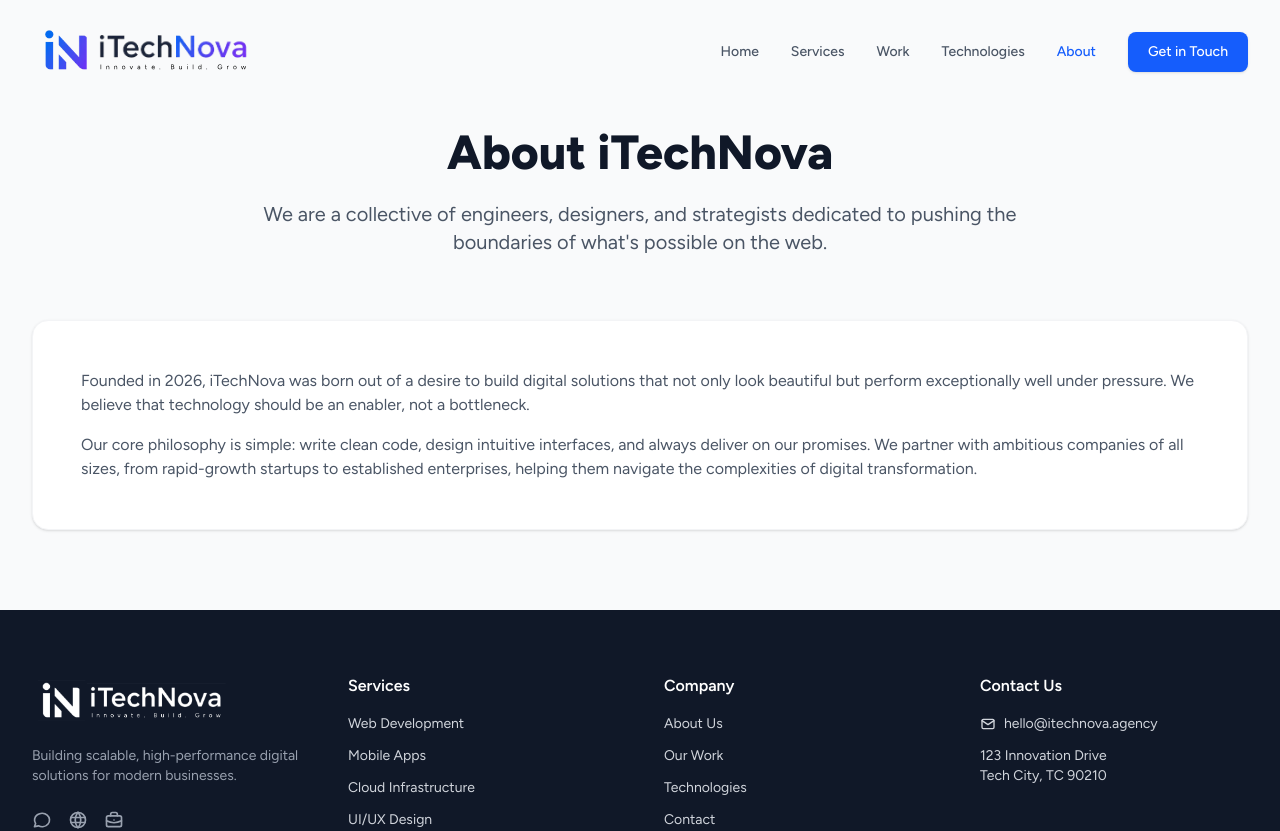
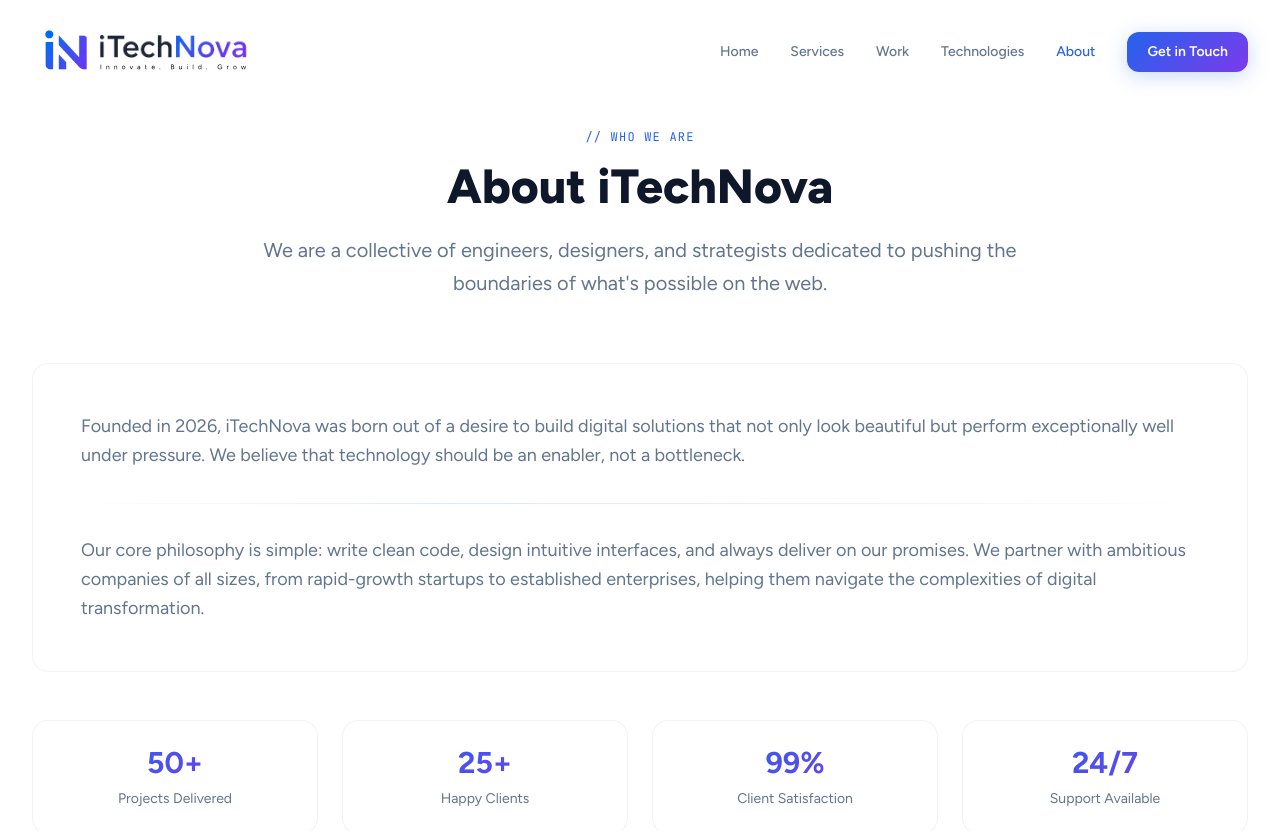
Before and after one commit to amrgunaweera/web-agency, a React (Vite) app: page /about in a window 1280 px wide. Shown: the top 831 px of the page. Built offline with nearby package versions, Linux system fonts and the light colour scheme.

Commit message:
theme update

```diff
--- a/index.html
+++ b/index.html
@@ -5,9 +5,10 @@
   <meta charset="UTF-8" />
   <link rel="icon" type="image/svg+xml" href="/favicon.ico" />
   <meta name="viewport" content="width=device-width, initial-scale=1.0" />
+  <meta name="theme-color" content="#ffffff" />
   <link rel="preconnect" href="https://fonts.googleapis.com">
   <link rel="preconnect" href="https://fonts.gstatic.com" crossorigin>
-  <link href="https://fonts.googleapis.com/css2?family=Figtree:ital,wght@0,300..900;1,300..900&display=swap"
+  <link href="https://fonts.googleapis.com/css2?family=Figtree:ital,wght@0,300..900;1,300..900&family=JetBrains+Mono:wght@400;500;600&display=swap"
     rel="stylesheet">
   <title>iTechNova | Modern Technology Agency</title>
   <meta name="description" content="We build scalable, high-performance web applications and digital solutions." />
--- a/src/App.tsx
+++ b/src/App.tsx
@@ -14,7 +14,7 @@
   const location = useLocation()
 
   return (
-    <div className="flex flex-col min-h-screen bg-gray-50 text-gray-900 font-sans">
+    <div className="flex flex-col min-h-screen bg-white text-slate-800 font-sans">
       <Navbar />
       <main className="flex-grow">
         <AnimatePresence mode="wait">
--- a/src/components/layout/Footer.tsx
+++ b/src/components/layout/Footer.tsx
@@ -3,7 +3,10 @@
 
 export function Footer() {
   return (
-    <footer className="bg-gray-900 text-gray-300 py-12 lg:py-16">
+    <footer className="relative bg-slate-900 text-slate-400 py-12 lg:py-16">
+      {/* Glow top border */}
+      <div className="absolute top-0 left-0 right-0 h-px bg-gradient-to-r from-transparent via-primary/30 to-transparent" />
+
       <div className="max-w-7xl mx-auto px-4 sm:px-6 lg:px-8">
         <div className="grid grid-cols-1 md:grid-cols-4 gap-12">
 
@@ -11,50 +14,51 @@
             <Link to="/" className="flex items-center gap-2 mb-4">
               <img src="/logo white.png" alt="iTechNova" className="h-12 md:h-14 w-auto object-contain" />
             </Link>
-            <p className="text-sm text-gray-400 mb-6">
+            <p className="text-sm text-slate-500 mb-6">
               Building scalable, high-performance digital solutions for modern businesses.
             </p>
             <div className="flex space-x-4">
-              <a href="#" className="text-gray-400 hover:text-white transition-colors"><IconMessageCircle className="w-5 h-5" /></a>
-              <a href="#" className="text-gray-400 hover:text-white transition-colors"><IconWorld className="w-5 h-5" /></a>
-              <a href="#" className="text-gray-400 hover:text-white transition-colors"><IconBriefcase className="w-5 h-5" /></a>
+              <a href="#" className="text-slate-500 hover:text-primary-light transition-colors duration-300"><IconMessageCircle className="w-5 h-5" /></a>
+              <a href="#" className="text-slate-500 hover:text-primary-light transition-colors duration-300"><IconWorld className="w-5 h-5" /></a>
+              <a href="#" className="text-slate-500 hover:text-primary-light transition-colors duration-300"><IconBriefcase className="w-5 h-5" /></a>
             </div>
           </div>
 
           <div>
-            <h3 className="font-semibold text-white mb-4">Services</h3>
+            <h3 className="font-semibold text-white mb-4 text-sm tracking-wider uppercase">Services</h3>
             <ul className="space-y-3 text-sm">
-              <li><Link to="/services" className="hover:text-white transition-colors">Web Development</Link></li>
-              <li><Link to="/services" className="hover:text-white transition-colors">Mobile Apps</Link></li>
-              <li><Link to="/services" className="hover:text-white transition-colors">Cloud Infrastructure</Link></li>
-              <li><Link to="/services" className="hover:text-white transition-colors">UI/UX Design</Link></li>
+              <li><Link to="/services" className="hover:text-primary-light transition-colors duration-300">Web Development</Link></li>
+              <li><Link to="/services" className="hover:text-primary-light transition-colors duration-300">Mobile Apps</Link></li>
+              <li><Link to="/services" className="hover:text-primary-light transition-colors duration-300">Cloud Infrastructure</Link></li>
+              <li><Link to="/services" className="hover:text-primary-light transition-colors duration-300">UI/UX Design</Link></li>
             </ul>
           </div>
 
           <div>
-            <h3 className="font-semibold text-white mb-4">Company</h3>
+            <h3 className="font-semibold text-white mb-4 text-sm tracking-wider uppercase">Company</h3>
             <ul className="space-y-3 text-sm">
-              <li><Link to="/about" className="hover:text-white transition-colors">About Us</Link></li>
-              <li><Link to="/work" className="hover:text-white transition-colors">Our Work</Link></li>
-              <li><Link to="/technologies" className="hover:text-white transition-colors">Technologies</Link></li>
-              <li><Link to="/contact" className="hover:text-white transition-colors">Contact</Link></li>
+              <li><Link to="/about" className="hover:text-primary-light transition-colors duration-300">About Us</Link></li>
+              <li><Link to="/work" className="hover:text-primary-light transition-colors duration-300">Our Work</Link></li>
+              <li><Link to="/technologies" className="hover:text-primary-light transition-colors duration-300">Technologies</Link></li>
+              <li><Link to="/contact" className="hover:text-primary-light transition-colors duration-300">Contact</Link></li>
             </ul>
           </div>
 
           <div>
-            <h3 className="font-semibold text-white mb-4">Contact Us</h3>
+            <h3 className="font-semibold text-white mb-4 text-sm tracking-wider uppercase">Contact Us</h3>
             <ul className="space-y-3 text-sm">
               <li className="flex items-center gap-2">
-                <IconMail className="w-4 h-4" />
-                <a href="mailto:hello@itechnova.agency" className="hover:text-white transition-colors">hello@itechnova.agency</a>
+                <IconMail className="w-4 h-4 text-primary-light" />
+                <a href="mailto:hello@itechnova.agency" className="hover:text-primary-light transition-colors duration-300">hello@itechnova.agency</a>
               </li>
-              <li>123 Innovation Drive<br />Tech City, TC 90210</li>
+              <li className="text-slate-500">123 Innovation Drive<br />Tech City, TC 90210</li>
             </ul>
           </div>
 
         </div>
 
-        <div className="border-t border-gray-800 mt-12 pt-8 text-sm text-center text-gray-500">
+        <div className="h-px bg-gradient-to-r from-transparent via-slate-700 to-transparent mt-12" />
+        <div className="pt-8 text-sm text-center text-slate-600">
           © {new Date().getFullYear()} iTechNova Agency. All rights reserved.
         </div>
       </div>
--- a/src/components/layout/Navbar.tsx
+++ b/src/components/layout/Navbar.tsx
@@ -28,7 +28,7 @@
   }, [location])
 
   return (
-    <nav className={`fixed w-full z-50 transition-all duration-300 ${isScrolled ? 'bg-white/90 backdrop-blur-md shadow-sm py-3' : 'bg-transparent py-5'}`}>
+    <nav className={`fixed w-full z-50 transition-all duration-500 ${isScrolled ? 'bg-white/80 backdrop-blur-xl border-b border-slate-900/5 py-3 shadow-sm' : 'bg-transparent py-5'}`}>
       <div className="max-w-7xl mx-auto px-4 sm:px-6 lg:px-8">
         <div className="flex justify-between items-center">
           <Link to="/" className="flex items-center gap-2">
@@ -41,15 +41,17 @@
               <Link
                 key={link.name}
                 to={link.path}
-                className={`text-sm font-medium transition-colors hover:text-blue-600 ${location.pathname === link.path ? 'text-blue-600' : 'text-gray-600'
-                  }`}
+                className={`text-sm font-medium transition-colors duration-300 ${location.pathname === link.path
+                  ? 'text-primary'
+                  : 'text-slate-500 hover:text-slate-900'
+                }`}
               >
                 {link.name}
               </Link>
             ))}
             <Link
               to="/contact"
-              className="px-5 py-2.5 bg-blue-600 text-white text-sm font-medium rounded-lg hover:bg-blue-700 transition-colors shadow-sm"
+              className="btn-gradient px-5 py-2.5 text-sm"
             >
               Get in Touch
             </Link>
@@ -57,7 +59,7 @@
 
           {/* Mobile Menu Button */}
           <button
-            className="md:hidden p-2 text-gray-600 hover:text-gray-900"
+            className="md:hidden p-2 text-slate-500 hover:text-slate-900 transition-colors"
             onClick={() => setIsOpen(!isOpen)}
           >
             {isOpen ? <IconX className="w-6 h-6" /> : <IconMenu2 className="w-6 h-6" />}
@@ -67,20 +69,22 @@
 
       {/* Mobile Nav */}
       {isOpen && (
-        <div className="md:hidden absolute top-full left-0 w-full bg-white border-b border-gray-100 shadow-lg py-4 px-4 flex flex-col space-y-4">
+        <div className="md:hidden absolute top-full left-0 w-full bg-white/95 backdrop-blur-xl border-b border-slate-900/5 shadow-lg py-4 px-4 flex flex-col space-y-2">
           {navLinks.map((link) => (
             <Link
               key={link.name}
               to={link.path}
-              className={`text-base font-medium px-4 py-2 rounded-md ${location.pathname === link.path ? 'bg-blue-50 text-blue-600' : 'text-gray-600 hover:bg-gray-50'
-                }`}
+              className={`text-base font-medium px-4 py-3 rounded-lg transition-colors ${location.pathname === link.path
+                ? 'bg-primary/5 text-primary'
+                : 'text-slate-500 hover:bg-slate-50 hover:text-slate-900'
+              }`}
             >
               {link.name}
             </Link>
           ))}
           <Link
             to="/contact"
-            className="mt-4 mx-4 px-4 py-3 bg-blue-600 text-white text-center font-medium rounded-lg hover:bg-blue-700"
+            className="mt-4 mx-4 btn-gradient px-4 py-3 text-center text-sm"
           >
             Get in Touch
           </Link>
--- a/src/index.css
+++ b/src/index.css
@@ -1,18 +1,213 @@
 @import "tailwindcss";
 
 @theme {
-  --color-primary: #3b82f6;
-  --color-secondary: #1e40af;
+  --color-primary: #2563eb;
+  --color-primary-light: #3b82f6;
+  --color-secondary: #7c3aed;
+  --color-secondary-light: #8b5cf6;
+  --color-accent: #7c3aed;
+  --color-surface: #f8fafc;
+  --color-surface-dark: #f1f5f9;
+  --color-dark: #1e293b;
   --font-sans: 'Figtree', system-ui, sans-serif;
+  --font-mono: 'JetBrains Mono', 'Fira Code', monospace;
 }
 
 @layer base {
-  body {
-    background-color: var(--color-gray-50);
-    color: var(--color-gray-900);
-  }
-
   html {
     scroll-behavior: smooth;
   }
+
+  body {
+    background-color: #ffffff;
+    color: #1e293b;
+    -webkit-font-smoothing: antialiased;
+    -moz-osx-font-smoothing: grayscale;
+  }
+
+  ::selection {
+    background-color: rgba(37, 99, 235, 0.15);
+    color: #1e293b;
+  }
 }
+
+@layer utilities {
+  /* Glassmorphic card — light */
+  .glass-card {
+    background: rgba(255, 255, 255, 0.7);
+    backdrop-filter: blur(20px);
+    -webkit-backdrop-filter: blur(20px);
+    border: 1px solid rgba(30, 41, 59, 0.06);
+    border-radius: 1rem;
+    transition: all 0.4s cubic-bezier(0.4, 0, 0.2, 1);
+  }
+
+  .glass-card:hover {
+    border-color: rgba(37, 99, 235, 0.2);
+    box-shadow: 0 8px 40px rgba(37, 99, 235, 0.08), 0 0 0 1px rgba(37, 99, 235, 0.06);
+  }
+
+  /* Glow border effect */
+  .glow-border {
+    position: relative;
+  }
+
+  .glow-border::before {
+    content: '';
+    position: absolute;
+    inset: -1px;
+    border-radius: inherit;
+    padding: 1px;
+    background: linear-gradient(135deg, rgba(37, 99, 235, 0.4), transparent 40%, transparent 60%, rgba(124, 58, 237, 0.4));
+    -webkit-mask: linear-gradient(#fff 0 0) content-box, linear-gradient(#fff 0 0);
+    mask: linear-gradient(#fff 0 0) content-box, linear-gradient(#fff 0 0);
+    -webkit-mask-composite: xor;
+    mask-composite: exclude;
+    opacity: 0;
+    transition: opacity 0.4s ease;
+    pointer-events: none;
+  }
+
+  .glow-border:hover::before {
+    opacity: 1;
+  }
+
+  /* Gradient text — matches logo blue→purple */
+  .gradient-text {
+    background: linear-gradient(135deg, #2563eb, #7c3aed);
+    -webkit-background-clip: text;
+    -webkit-text-fill-color: transparent;
+    background-clip: text;
+  }
+
+  /* Gradient button — matches logo blue→purple */
+  .btn-gradient {
+    background: linear-gradient(135deg, #2563eb, #7c3aed);
+    color: #ffffff;
+    font-weight: 600;
+    border-radius: 0.75rem;
+    transition: all 0.3s ease;
+    box-shadow: 0 4px 20px rgba(37, 99, 235, 0.25);
+  }
+
+  .btn-gradient:hover {
+    box-shadow: 0 8px 30px rgba(37, 99, 235, 0.35), 0 0 60px rgba(124, 58, 237, 0.1);
+    transform: translateY(-1px);
+  }
+
+  /* Secondary button */
+  .btn-outline {
+    background: #ffffff;
+    color: #1e293b;
+    font-weight: 600;
+    border: 1px solid rgba(30, 41, 59, 0.12);
+    border-radius: 0.75rem;
+    transition: all 0.3s ease;
+  }
+
+  .btn-outline:hover {
+    border-color: rgba(37, 99, 235, 0.4);
+    box-shadow: 0 4px 20px rgba(37, 99, 235, 0.1);
+  }
+
+  /* Grid background pattern */
+  .bg-grid {
+    background-image:
+      linear-gradient(rgba(30, 41, 59, 0.03) 1px, transparent 1px),
+      linear-gradient(90deg, rgba(30, 41, 59, 0.03) 1px, transparent 1px);
+    background-size: 60px 60px;
+  }
+
+  /* Gradient mesh background — light, uses logo blue + purple */
+  .bg-gradient-mesh {
+    background:
+      radial-gradient(ellipse 80% 50% at 20% 40%, rgba(37, 99, 235, 0.06), transparent),
+      radial-gradient(ellipse 60% 40% at 80% 20%, rgba(124, 58, 237, 0.05), transparent),
+      radial-gradient(ellipse 50% 60% at 50% 80%, rgba(37, 99, 235, 0.04), transparent);
+  }
+
+  /* Section divider gradient — blue→purple */
+  .section-divider {
+    background: linear-gradient(to right, transparent, rgba(37, 99, 235, 0.15), rgba(124, 58, 237, 0.1), transparent);
+    height: 1px;
+  }
+
+  /* Glow dot for icons — blue tones */
+  .icon-glow {
+    background: linear-gradient(135deg, rgba(37, 99, 235, 0.08), rgba(124, 58, 237, 0.08));
+    border: 1px solid rgba(37, 99, 235, 0.12);
+    transition: all 0.3s ease;
+  }
+
+  .icon-glow:hover,
+  .group:hover .icon-glow {
+    background: linear-gradient(135deg, rgba(37, 99, 235, 0.15), rgba(124, 58, 237, 0.15));
+    border-color: rgba(37, 99, 235, 0.3);
+    box-shadow: 0 0 20px rgba(37, 99, 235, 0.1);
+  }
+
+  /* Tech badge */
+  .tech-badge {
+    background: rgba(248, 250, 252, 0.9);
+    border: 1px solid rgba(30, 41, 59, 0.08);
+    color: #475569;
+    font-size: 0.875rem;
+    font-weight: 500;
+    padding: 0.5rem 1rem;
+    border-radius: 0.5rem;
+    transition: all 0.3s ease;
+  }
+
+  .tech-badge:hover {
+    border-color: rgba(37, 99, 235, 0.3);
+    color: #2563eb;
+  }
+
+  /* Input field style */
+  .input-dark {
+    width: 100%;
+    padding: 0.75rem 1rem;
+    background: #ffffff;
+    border: 1px solid rgba(30, 41, 59, 0.1);
+    border-radius: 0.75rem;
+    color: #1e293b;
+    outline: none;
+    transition: all 0.3s ease;
+  }
+
+  .input-dark::placeholder {
+    color: #94a3b8;
+  }
+
+  .input-dark:focus {
+    border-color: rgba(37, 99, 235, 0.5);
+    box-shadow: 0 0 0 3px rgba(37, 99, 235, 0.08), 0 0 20px rgba(37, 99, 235, 0.06);
+  }
+
+  /* Monospace tech label — logo blue */
+  .tech-label {
+    font-family: 'JetBrains Mono', 'Fira Code', monospace;
+    font-size: 0.75rem;
+    letter-spacing: 0.1em;
+    text-transform: uppercase;
+    color: #2563eb;
+  }
+}
+
+/* Scrollbar */
+::-webkit-scrollbar {
+  width: 8px;
+}
+
+::-webkit-scrollbar-track {
+  background: #f8fafc;
+}
+
+::-webkit-scrollbar-thumb {
+  background: #cbd5e1;
+  border-radius: 4px;
+}
+
+::-webkit-scrollbar-thumb:hover {
+  background: #94a3b8;
+}
--- a/src/pages/About.tsx
+++ b/src/pages/About.tsx
@@ -3,23 +3,44 @@
 export function About() {
   return (
     <PageLayout title="About Us" description="Learn more about our technology agency and our mission.">
-      <div className="pt-32 pb-20 bg-gray-50">
+      <div className="relative pt-32 pb-20">
+        <div className="absolute inset-0 bg-gradient-mesh -z-10" />
+        <div className="absolute inset-0 bg-grid -z-10 opacity-50" />
+        <div className="absolute inset-0 bg-[radial-gradient(ellipse_at_center,transparent_50%,white_90%)] -z-10" />
+
         <div className="max-w-7xl mx-auto px-4 sm:px-6 lg:px-8">
           <div className="text-center max-w-3xl mx-auto mb-16">
-            <h1 className="text-4xl md:text-5xl font-extrabold text-gray-900 mb-6">About iTechNova</h1>
-            <p className="text-xl text-gray-600">
+            <span className="tech-label mb-4 block">// Who we are</span>
+            <h1 className="text-4xl md:text-5xl font-extrabold text-slate-900 mb-6">About iTechNova</h1>
+            <p className="text-xl text-slate-500 leading-relaxed">
               We are a collective of engineers, designers, and strategists dedicated to pushing the boundaries of what's possible on the web.
             </p>
           </div>
-          <div className="bg-white p-8 md:p-12 rounded-2xl shadow-sm border border-gray-100">
-            <div className="prose prose-lg max-w-none text-gray-600">
-              <p className="mb-4">
+          <div className="glass-card p-8 md:p-12">
+            <div className="prose prose-lg max-w-none">
+              <p className="mb-6 text-slate-500 leading-relaxed text-lg">
                 Founded in 2026, iTechNova was born out of a desire to build digital solutions that not only look beautiful but perform exceptionally well under pressure. We believe that technology should be an enabler, not a bottleneck.
               </p>
-              <p>
+              <div className="section-divider my-8" />
+              <p className="text-slate-500 leading-relaxed text-lg">
                 Our core philosophy is simple: write clean code, design intuitive interfaces, and always deliver on our promises. We partner with ambitious companies of all sizes, from rapid-growth startups to established enterprises, helping them navigate the complexities of digital transformation.
               </p>
             </div>
+          </div>
+
+          {/* Stats */}
+          <div className="grid grid-cols-2 md:grid-cols-4 gap-6 mt-12">
+            {[
+              { value: '50+', label: 'Projects Delivered' },
+              { value: '25+', label: 'Happy Clients' },
+              { value: '99%', label: 'Client Satisfaction' },
+              { value: '24/7', label: 'Support Available' },
+            ].map((stat) => (
+              <div key={stat.label} className="glass-card p-6 text-center">
+                <div className="text-3xl font-bold gradient-text mb-2">{stat.value}</div>
+                <div className="text-sm text-slate-500">{stat.label}</div>
+              </div>
+            ))}
           </div>
         </div>
       </div>
```
Also changed, not shown: src/pages/Contact.tsx (+35 -30 lines), src/pages/Home.tsx (+43 -28 lines), src/pages/Services.tsx (+16 -9 lines), src/pages/Solutions.tsx (+8 -3 lines), src/pages/Technologies.tsx (+13 -8 lines), src/pages/Work.tsx (+15 -11 lines).
